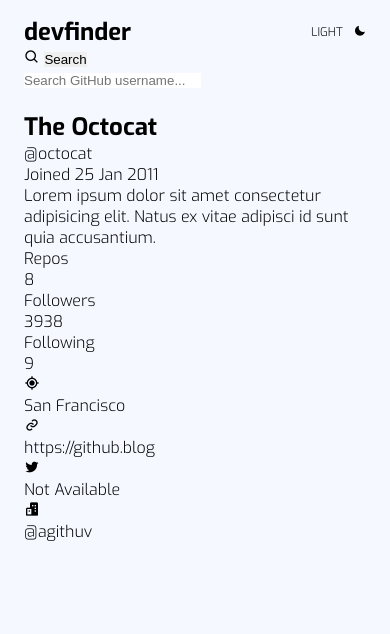
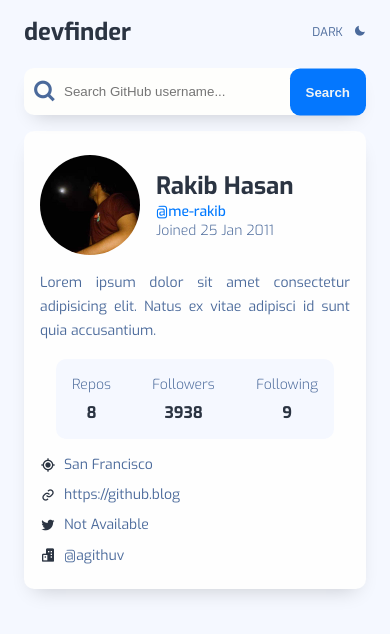
Before and after one commit to me-rakib/javascript-projects-learning, a plain HTML site: page github-user-search/index.html in a window 390 px wide. Drawn offline with nearby package versions, Linux system fonts and the light colour scheme.

Commit message:
github user search mobile

```diff
--- a/github-user-search/index.html
+++ b/github-user-search/index.html
@@ -22,38 +22,35 @@
         <section class="head__title flex">
             <h1 class="head__title-text">devfinder</h1>
             <div class="head__title-theme">
-                <span>LIGHT</span>
+                <span>DARK</span>
                 <i class='bx bxs-moon' id="theme-button"></i>
             </div>
         </section>
 
         <!-- ========== Search ========== -->
-        <section>
-            <div>
-                <i class='bx bx-search'></i>
-                <button>Search</button>
-            </div>
-            <input type="text" placeholder="Search GitHub username... ">
+        <section class="search">
+            <i class='search__icon bx bx-search'></i>
+            <input class="search__box" type="text" placeholder="Search GitHub username... ">
+            <button class="search__btn">Search</button>
         </section>
 
         <!-- ========== Profile Section ========== -->
-        <section>
-            <div>
-                <img>
+        <section class="profile">
+            <section class="profile__info flex">
+                <img class="profile__avatar" src="./avatar.jpg">
+                <div class="profile__title">
+                    <h2>Rakib Hasan</h2>
+                    <p class="profile__user">@<span>me-rakib</span></p>
+                    <p class="profile__join">Joined <span>25 Jan 2011</span></p>
+                </div>
+            </section>
 
-                <div>
-                    <h2>The Octocat</h2>
-                    <p>@<span>octocat</span></p>
-                </div>
-
-                <p>Joined <span>25 Jan 2011</span></p>
-
-                <p>
+            <p class="profile__bio">
                 Lorem ipsum dolor sit amet consectetur adipisicing elit. Natus ex vitae adipisci id sunt quia
                 accusantium.
             </p>
 
-                <div>
+            <div class="profile__data flex">
                 <div>
                     <p>Repos</p>
                     <span>8</span>
@@ -68,26 +65,24 @@
                 </div>
             </div>
 
-                <div>
+            <section class="profile__professional grid">
+                <div class="flex col-gap">
                     <i class='bx bx-current-location'></i>
                     <p>San Francisco</p>
                 </div>
-
-                <div>
+                <div class="flex col-gap">
                     <i class='bx bx-link'></i>
                     <p>https://github.blog</p>
                 </div>
-
-                <div>
+                <div class="flex col-gap">
                     <i class='bx bxl-twitter'></i>
                     <p>Not Available</p>
                 </div>
-
-                <div>
+                <div class="flex col-gap">
                     <i class='bx bxs-buildings'></i>
                     <p>@<span>agithuv</span></p>
                 </div>
-            </div>
+            </section>
         </section>
     </div>
 
--- a/github-user-search/style.css
+++ b/github-user-search/style.css
@@ -5,6 +5,11 @@
 :root {
     /* ===== Color ===== */
     --body-color: #F5F8FF;
+    --search-box-color: #FEFEFC;
+    --btn-bg-color: #0477FE;
+    --btn-txt-color: #f0f4f5;
+    --search-icon-color: #4B6A9B;
+    --search-box-text-color: #2B3442;
 
     /* ===== Fonts and typography ===== */
     --body-font: 'Exo', sans-serif;
@@ -18,6 +23,8 @@
     /* ===== */
     /* ===== Margin ===== */
     --mb-0-5: .5rem;
+    --mb-1: 1rem;
+    --mb-1-25: 1.25rem;
 
 }
 
@@ -32,6 +39,8 @@
 }
 
 body {
+    width: 100%;
+    height: 100vh;
     background-color: var(--body-color);
     font-family: var(--body-font);
     font-weight: var(--font-light);
@@ -47,6 +56,11 @@
     cursor: pointer;
 }
 
+img{
+    width: 100%;
+    height: auto;
+}
+
 /* ========== Reuseable CSS classes ========= */
 .container
 {
@@ -57,6 +71,11 @@
     display: flex;
 }
 
+.col-gap {
+    gap: .5rem;
+    align-items: center;
+}
+
 .grid {
     display: grid;
 }
@@ -65,12 +84,133 @@
 .head__title{
     justify-content: space-between;
     align-items: center;
+    margin-bottom: var(--mb-1-25);
+}
+
+.head__title-text {
+    color: #2B3442;
 }
 
 .head__title-theme {
     font-size: 12px;
+    color: #4B6A9B;
+    font-size: 12px;
+    font-weight: var(--font-regular);
 }
 
 #theme-button {
     margin-left: .5rem;
 }
+
+/* ========== Search =========== */
+.search
+{
+    position: relative;
+}
+
+.search__icon {
+    position: absolute;
+    top: 50%;
+    transform: translateY(-50%);
+    padding: 0 .5rem;
+    color: var(--search-icon-color);
+    font-size: 25px;
+    font-weight: var(--font-bold);
+}
+
+.search__box {
+    width: 100%;
+    padding: 1rem 6rem 1rem 2.5rem;
+    background-color: var(--search-box-color);
+    border-radius: 10px;
+    color: var(--search-box-text-color);
+    box-shadow: 0px 10px 20px -10px rgba(0,0,0,0.2);
+}
+
+.search__btn {
+    position: absolute;
+    right: 0;
+    top: 50%;
+    transform: translateY(-50%);
+    background: var(--btn-bg-color);
+    color: var(--btn-txt-color);
+    font-weight: var(--font-bold);
+    padding: 1rem;
+    border-radius: 10px;
+}
+
+/* ========== Profile ========== */
+.profile {
+    margin-top: var(--mb-1);
+    border-radius: 10px;
+    background-color: #FEFEFE;
+    padding: 1.5rem 1rem;
+    box-shadow: 0px 10px 20px -10px rgba(0,0,0,0.2);
+}
+
+.profile__info {
+    align-items: center;
+    gap: 1rem;
+    margin-bottom: var(--mb-1);
+}
+
+.profile__avatar {
+    width: 100px;
+    border-radius: 50%;
+}
+
+.profile__title h2{
+    color: #2B3442;
+}
+
+.profile__user{
+    color: #0079ff;
+    font-size: 14px;
+    font-weight: var(--font-medium);
+}
+
+.profile__join {
+    color: #4B6A9B;
+    font-size: 14px;
+}
+
+.profile__bio {
+    text-align: justify;
+    line-height: 1.5rem;
+    color: #4B6A9B;
+    font-size: 14px;
+    font-weight: var(--font-regular);
+}
+
+.profile__data {
+    justify-content: space-between;
+    text-align: center;
+    margin: var(--mb-1);
+    background-color: #F5F8FF;
+    border-radius: 10px;
+    padding: 1rem;
+    color: #4B6A9B;
+}
+
+.profile__data div p {
+    font-size: 14px;
+}
+
+.profile__data div span {
+    color: #2B3442;
+    font-weight: var(--font-bold);
+    display: inline-block;
+    margin-top: .5rem;
+}
+
+.profile__professional {
+    grid-template-rows: repeat(4, 1fr);
+    gap: .7rem 0;
+    color:  #2B3442;
+}
+
+.profile__professional div p {
+    color: #4B6A9B;
+    font-size: 14px;
+    font-weight: var(--font-regular);
+}
```
Also changed, not shown: github-user-search/avatar.jpg (added). Lines whose indentation alone changed are shown as unchanged.
